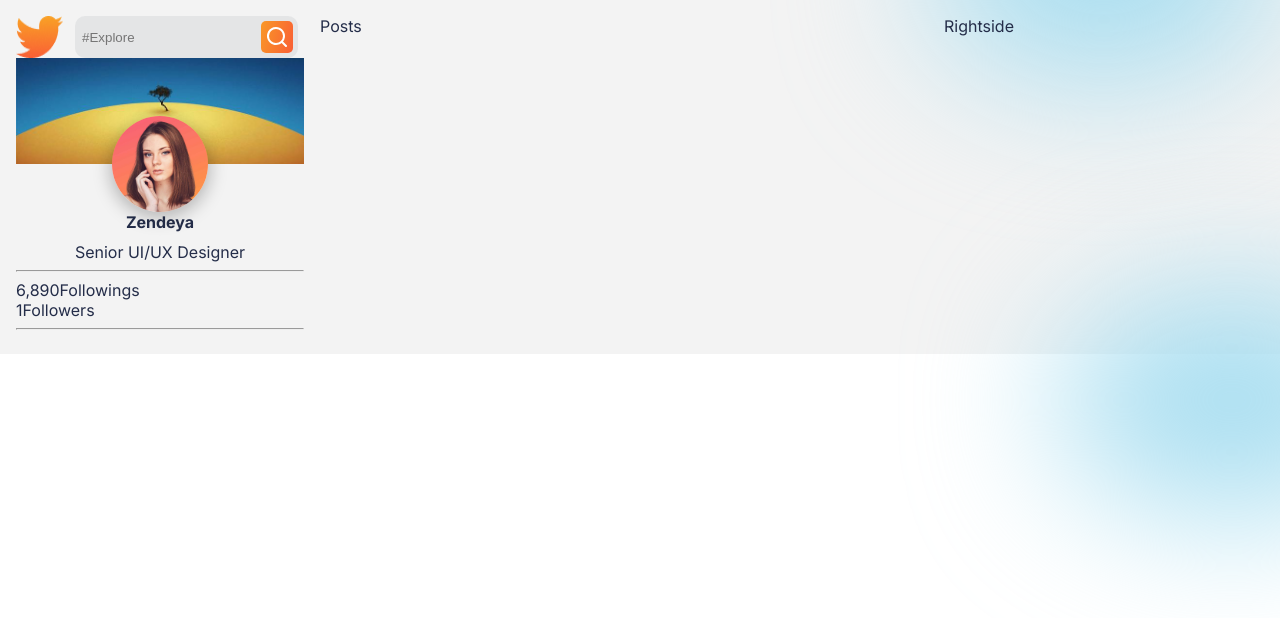
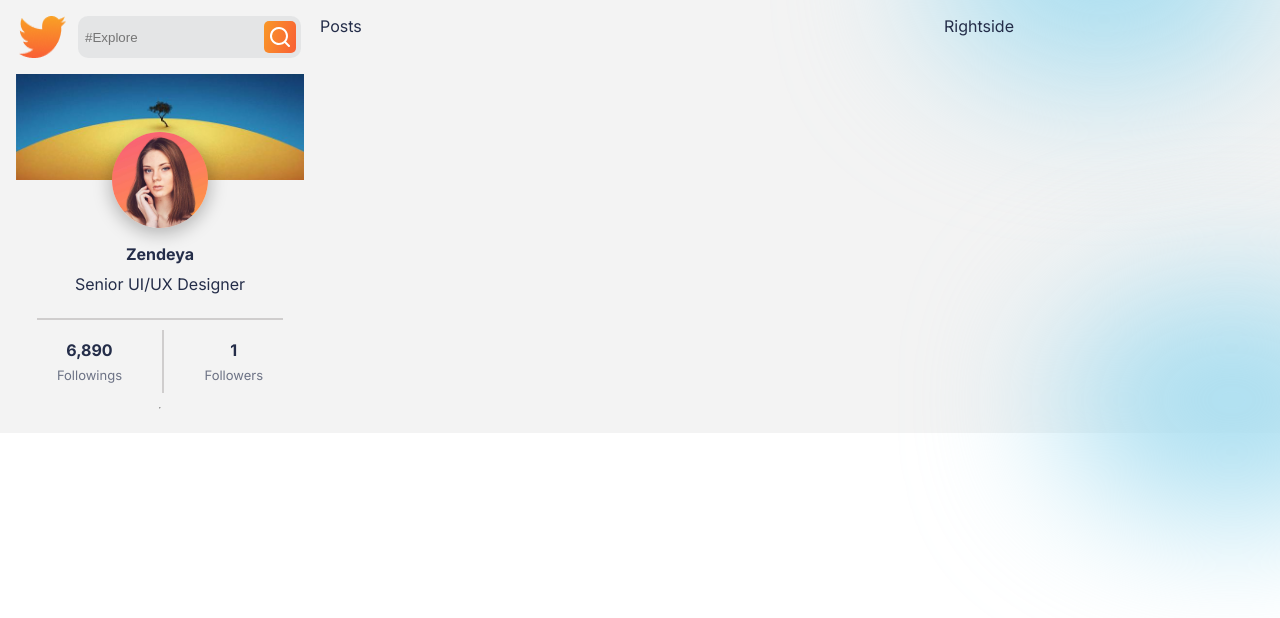
Before and after one commit to 16nicolha/app, a React (Create React App) app: page / in a window 1280 px wide. Shown: the top 618 px of the page. Built offline with nearby package versions, Linux system fonts and the light colour scheme.

Commit message:
profile card styling

```diff
--- a/src/Components/ProfileCard/ProfileCard.css
+++ b/src/Components/ProfileCard/ProfileCard.css
@@ -1,4 +1,4 @@
-.ProfileCard.css {
+.ProfileCard {
     border-radius:1.5rem;
     display:flex;
     flex-direction:column;
@@ -37,3 +37,47 @@
 .ProfileName>span:nth-of-type(1){
     font-weight:bold;
 }
+
+/* Follow Status */
+.followStatus{
+    display:flex;
+    flex-direction: column;
+    align-items:center;
+    justify-content:center;
+    gap: 0.75rem;
+}
+
+.followStatus > hr {
+    width:85%;
+    border: 1px solid var(--hrColor);
+}
+
+.followStatus > div {
+    display:flex;
+    gap:1rem;
+    width: 80%;
+    justify-content: space-around;
+    align-items:center;
+}
+
+.follow {
+    display: flex;
+    flex-direction:column;
+    gap: 0.4rem;
+    align-items:center;
+    justify-content:center;
+}
+
+.follow > span:nth-of-type(1){
+    font-weight:bold;
+}
+
+.follow > span:nth-of-type(2){
+    color: var(--gray);
+    font-size:13px;
+}
+
+.vl {
+height: 150%;
+border-left: 2px solid var(--hrColor);
+}
--- a/src/Components/ProfileCard/ProfileCard.jsx
+++ b/src/Components/ProfileCard/ProfileCard.jsx
@@ -1,7 +1,6 @@
 import React from 'react'
 import Cover from '../../img/cover.jpg'
 import Profile from '../../img/profileImg.jpg'
-import './ProfileCard.css'
 const ProfileCard = () => {
     return (
         <div class = 'ProfileCard'>
@@ -15,8 +14,9 @@
                 <span>Senior UI/UX Designer</span>
             </div>
 
-            <div class = "folowStatus">
+            <div class = "followStatus">
                 <hr />
+                <div>
                     <div class = "follow">
                         <span>6,890</span>
                         <span>Followings</span>
@@ -27,6 +27,7 @@
                         <span>Followers</span>
                     </div>
                 </div>
+            </div>
             <hr/>
         </div>
     )
--- a/src/Components/profileSide/ProfileSide.jsx
+++ b/src/Components/profileSide/ProfileSide.jsx
@@ -1,6 +1,8 @@
 import React from 'react'
 import LogoSearch from '../LogoSearch/LogoSearch'
 import ProfileCard from '../ProfileCard/ProfileCard'
+import '../ProfileCard/ProfileCard.css'
+import'./ProfileSide.css'
 const ProfileSide = () => {
     return (
         <div class = "ProfileSide">
```
Lines whose indentation alone changed are shown as unchanged.
